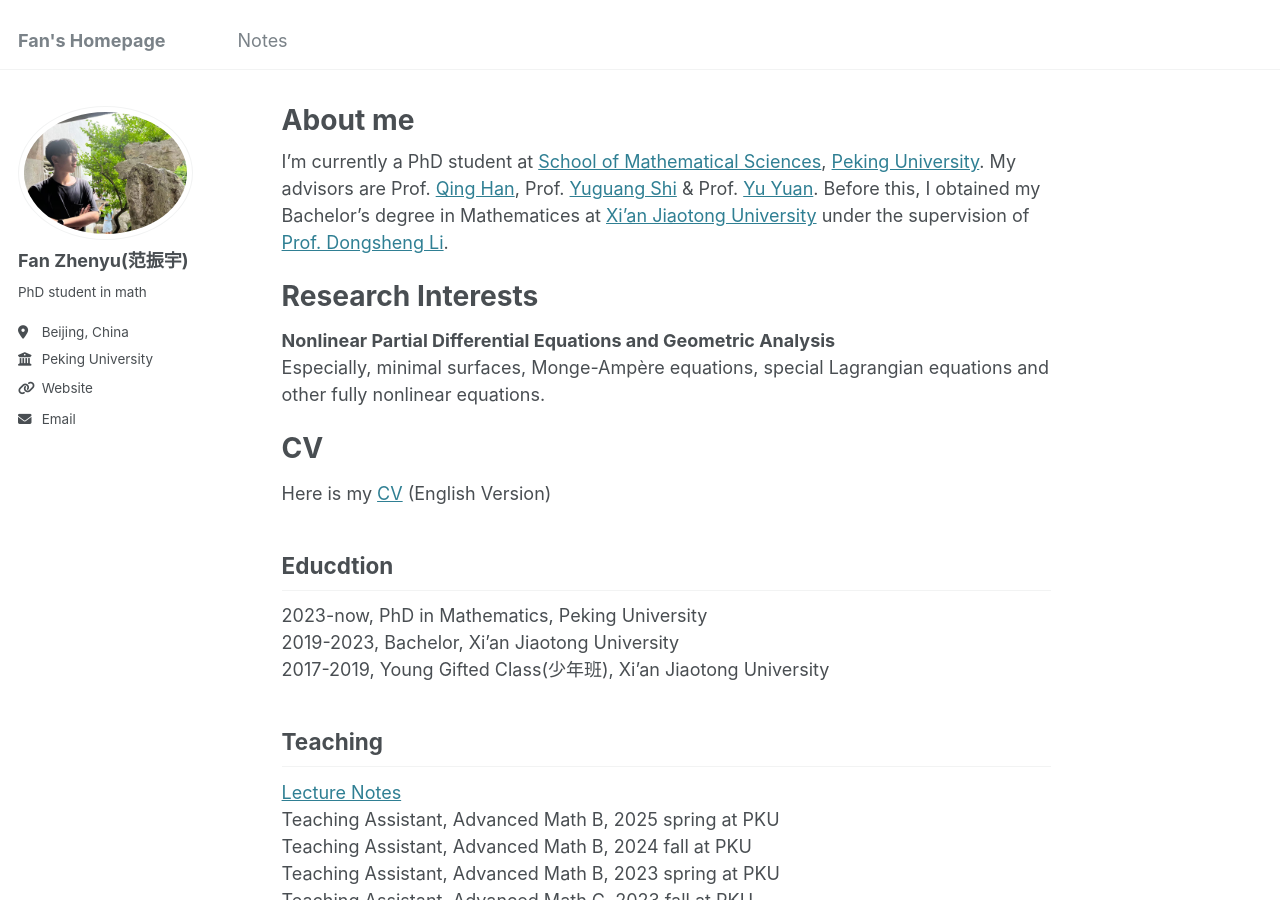
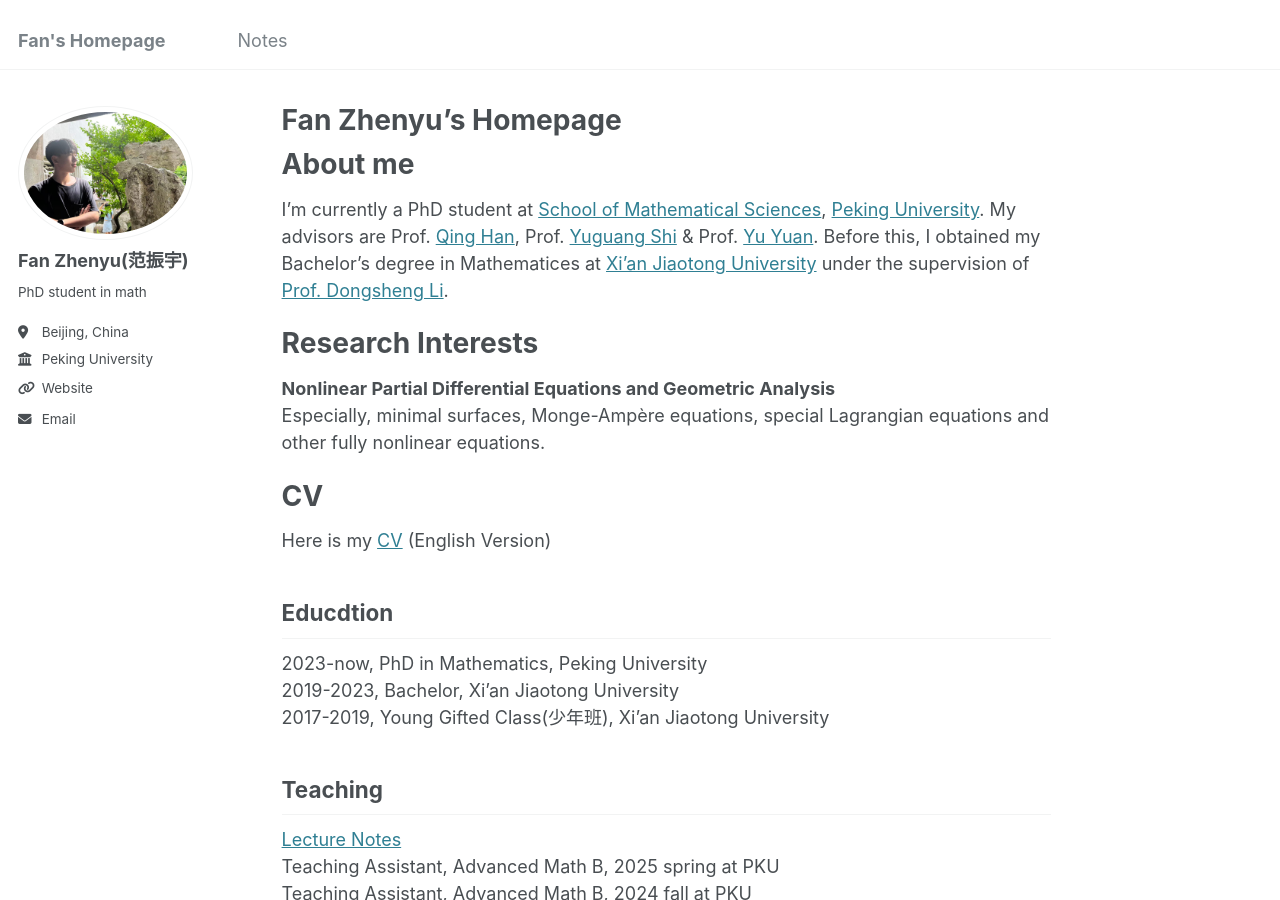
Before and after one commit to fanzymath/fanzymath.github.io, a Jekyll site: the page built from _pages/about.md, in a window 1280 px wide and 900 px high. Built offline with Jekyll 4.4.1, drawn with Linux system fonts in a browser that asks for light colours.

Commit message:
Update about.md

```diff
--- a/_pages/about.md
+++ b/_pages/about.md
@@ -1,12 +1,13 @@
 ---
 permalink: /
-title: "About me"
+title: "Fan Zhenyu's Homepage"
 author_profile: true
 redirect_from:
   - /about/
   - /about.html
 ---
-
+About me
+======
 I'm currently a PhD student at [School of Mathematical Sciences](https://www.math.pku.edu.cn/index.htm), [Peking University](https://www.pku.edu.cn). My advisors are Prof. [Qing Han](https://math.nd.edu/people/faculty/qing-han/), Prof. [Yuguang Shi](https://www.math.pku.edu.cn/jsdw/js_20180628175159671361/s_20180628175159671361/69954.htm) & Prof. [Yu Yuan](https://sites.math.washington.edu/~yuan/). Before this, I obtained my Bachelor's degree in Mathematices at [Xi'an Jiaotong University](http://math.xjtu.edu.cn) under the supervision of [Prof. Dongsheng Li](http://gr.xjtu.edu.cn/web/lidsh).
 
 Research Interests
```
